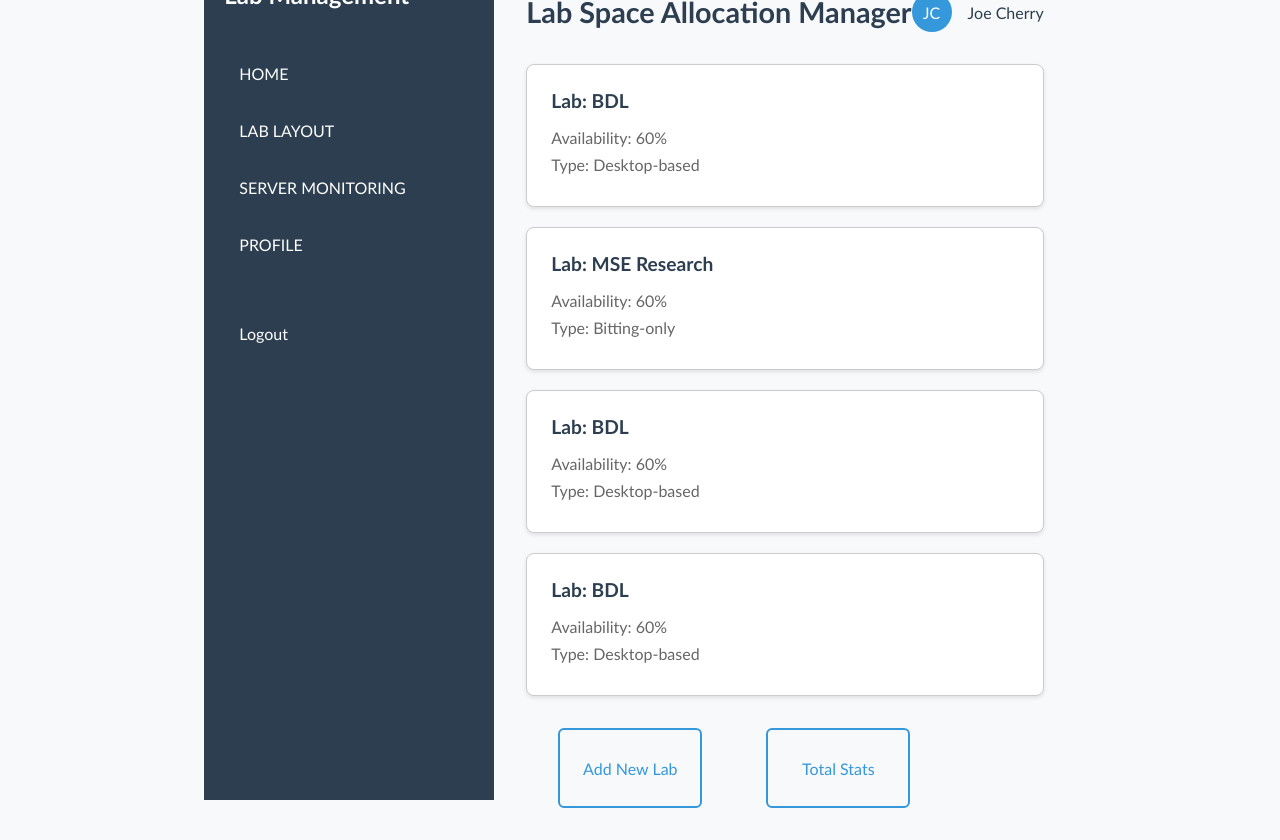
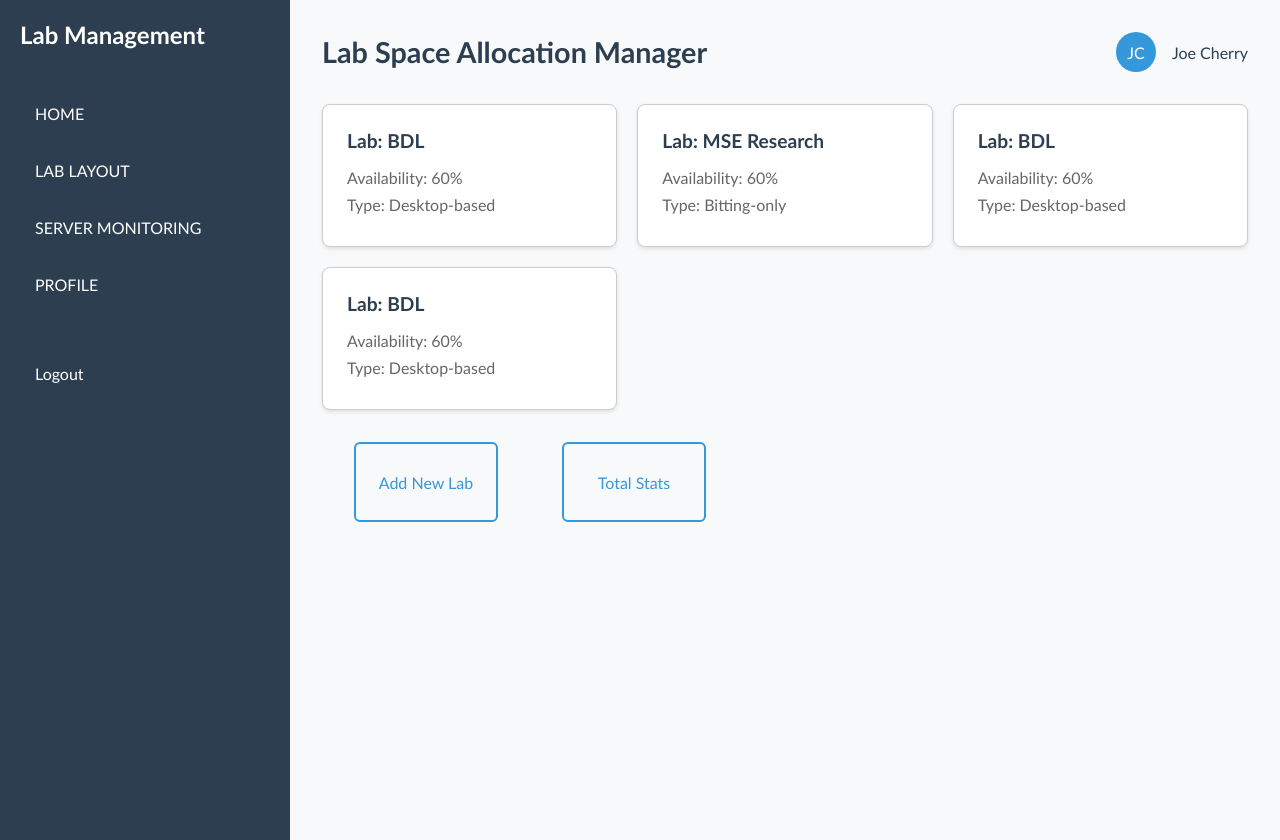
Before and after one commit to advaith-girish/labspaceallocation, a React (Vite) app in the folder frontend/: page /labs in a window 1280 px wide. Built offline with nearby package versions, Linux system fonts and the light colour scheme.

Commit message:
StudentProfile Changed

```diff
--- a/frontend/src/components/StudentProfile.css
+++ b/frontend/src/components/StudentProfile.css
@@ -1,17 +1,4 @@
-
-body {
-  font-family: 'Poppins', sans-serif;
-  background-color: #f8f9fa;
-  margin: 0;
-  padding: 0;
-  display: flex;
-  justify-content: center;
-  align-items: center;
-  height: 100vh;
-}
-
-
-.container {
+.containerProfile {
   display: flex;
   flex-direction: column;
   align-items: center;
--- a/frontend/src/components/StudentProfile.jsx
+++ b/frontend/src/components/StudentProfile.jsx
@@ -3,7 +3,7 @@ import "./StudentProfile.css";
 
 function StudentProfile() {
   return (
-    <div className="container">
+    <div className="containerProfile">
       <div className="content">
         <h1 className="pageTitle">STUDENT PROFILE</h1>
 
```
